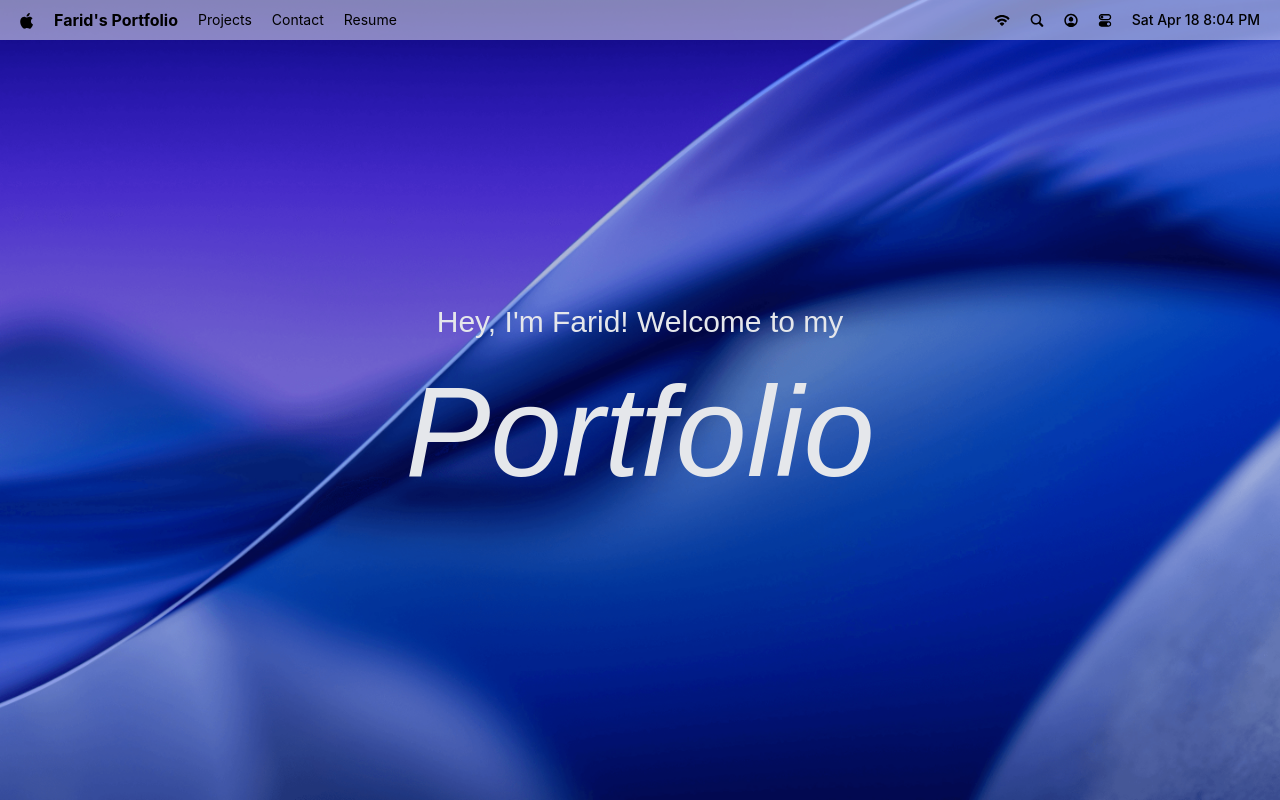
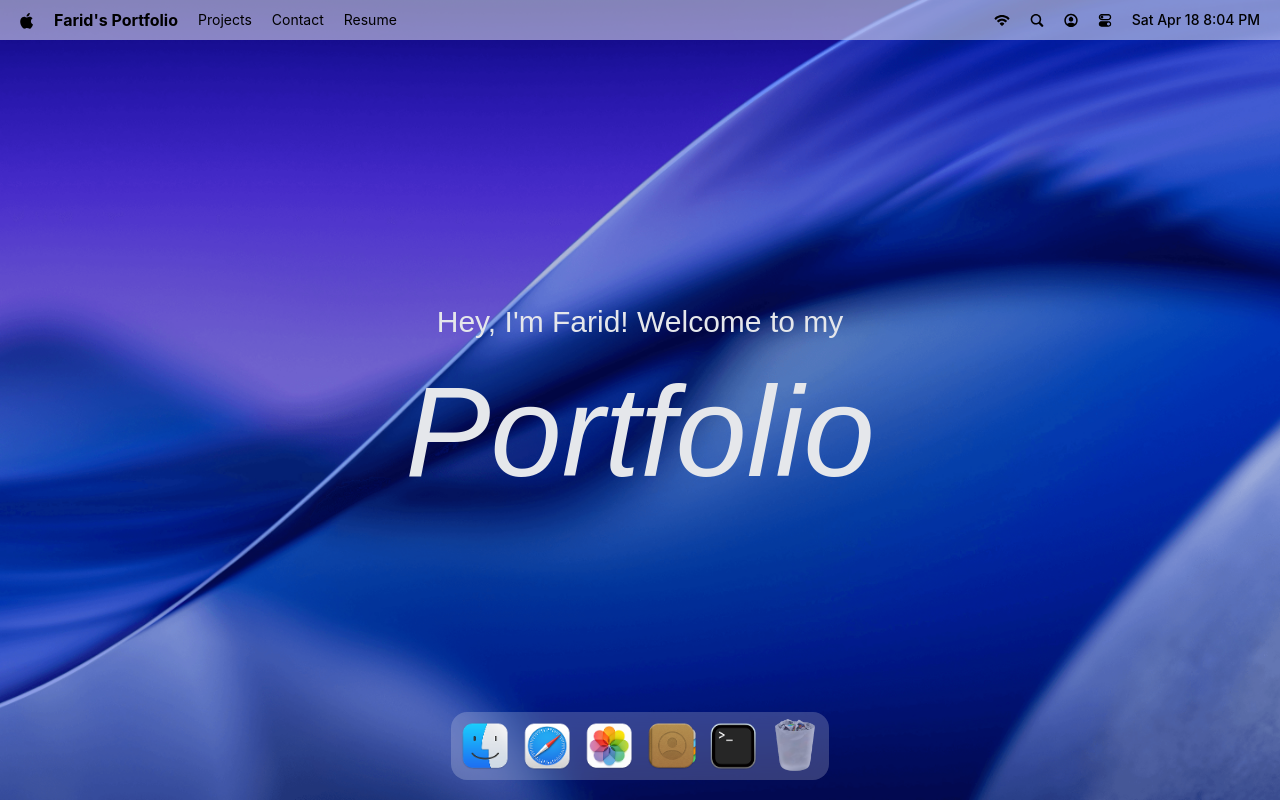
Before and after one commit to Fariaththeen/MacOS_Portfolio, a React (Vite) app: page / in a window 1280 px wide. Built offline with nearby package versions, Linux system fonts and the light colour scheme; a web font is replaced by a local one.

Commit message:
implement dock presentation

```diff
--- a/package.json
+++ b/package.json
@@ -17,6 +17,7 @@
     "lucide-react": "^1.8.0",
     "react": "^19.2.4",
     "react-dom": "^19.2.4",
+    "react-tooltip": "^5.30.1",
     "tailwindcss": "^4.2.2"
   },
   "devDependencies": {
--- a/src/App.jsx
+++ b/src/App.jsx
@@ -1,10 +1,11 @@
-import {Navbar, Welcome} from '#components'
+import {Dock, Navbar, Welcome} from '#components'
 
 const App = () => {
     return (
         <main>
             <Navbar />
             <Welcome />
+            <Dock />
         </main>
     );
 };
--- /dev/null
+++ b/src/components/Dock.jsx
@@ -0,0 +1,94 @@
+import {useRef} from "react";
+import {Tooltip} from "react-tooltip"
+import gsap from "gsap";
+
+import {dockApps} from "#constants";
+import {useGSAP} from "@gsap/react";
+
+const Dock = () => {
+    const dockRef = useRef(null);
+
+    useGSAP(() => {
+        const dock = dockRef.current;
+        if (!dock) return;
+
+        const icons = dock.querySelectorAll('.dock-icon');
+
+        const animateIcons = (mouseX) => {
+            const {left} = dock.getBoundingClientRect();
+
+            icons.forEach((icon) => {
+                const {left: iconLeft, width} = icon.getBoundingClientRect();
+                const center = iconLeft - left + width / 2;
+                const distance = Math.abs(mouseX - center);
+                const intensity = Math.exp(-(distance ** 2.5) / 20000);
+
+                gsap.to(icon, {
+                    scale: 1 + 0.25 * intensity,
+                    y: -15 * intensity,
+                    duration: 0.2,
+                    ease: 'power1.Out',
+                })
+            })
+        }
+
+        const handleMouseMove = (e) => {
+            const {left} = dock.getBoundingClientRect();
+
+            animateIcons(e.clientX - left);
+        }
+
+        const resetIcons = () =>
+            icons.forEach((icon) =>
+                gsap.to(icon, {
+                    scale: 1,
+                    y: 0,
+                    duration: 0.3,
+                    ease: 'power1.Out'
+                })
+            );
+
+        dock.addEventListener('mousemove', handleMouseMove)
+        dock.addEventListener('mouseleave', resetIcons)
+
+        return () => {
+            dock.removeEventListener('mousemove', handleMouseMove)
+            dock.removeEventListener('mouseleave', resetIcons)
+        }
+    }, [])
+
+    const toggleApp = (app) => {
+        //TODO: Implement open window logic
+    }
+
+    return (
+        <section id="dock">
+            <div ref={dockRef} className="dock-container">
+                {dockApps.map(({id, name, icon, canOpen}) => (
+                    <div key={id} className="relative flex justify-center">
+                        <button
+                            type="button"
+                            className="dock-icon"
+                            aria-label={name}
+                            data-tooltip-id="dock-tooltip"
+                            data-tooltip-content={name}
+                            data-tooltip-delay-show={150}
+                            disabled={!canOpen}
+                            onClick={() => toggleApp(id, canOpen)}
+                        >
+                            <img
+                                src={`/images/${icon}`}
+                                alt={name}
+                                loading="lazy"
+                                className={canOpen ? "" : "opacity-60"}
+                            />
+                        </button>
+                    </div>
+                ))}
+                <Tooltip id="dock-tooltip" place="top" className="tooltip" />
+            </div>
+        </section>
+    )
+}
+
+export default Dock;
--- a/src/components/index.js
+++ b/src/components/index.js
@@ -1,4 +1,6 @@
 import Navbar from "#components/Navbar.jsx";
 import Welcome from "#components/Welcome.jsx";
+import Dock from "#components/Dock.jsx";
 
-export { Navbar, Welcome };
+
+export { Navbar, Welcome, Dock };
```
Also changed, not shown: 1 other file (tests, documents, lock files or other folders).
